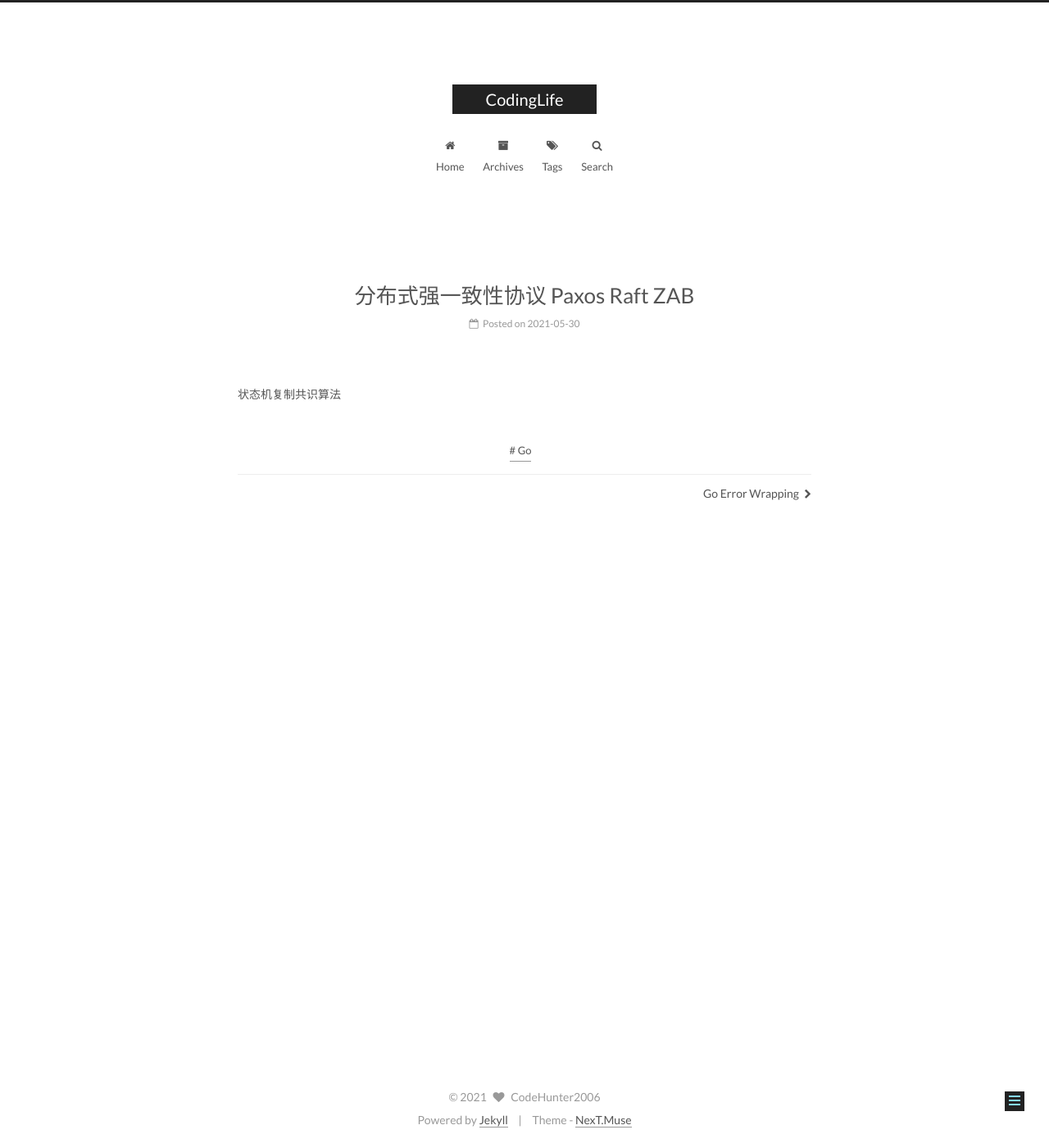
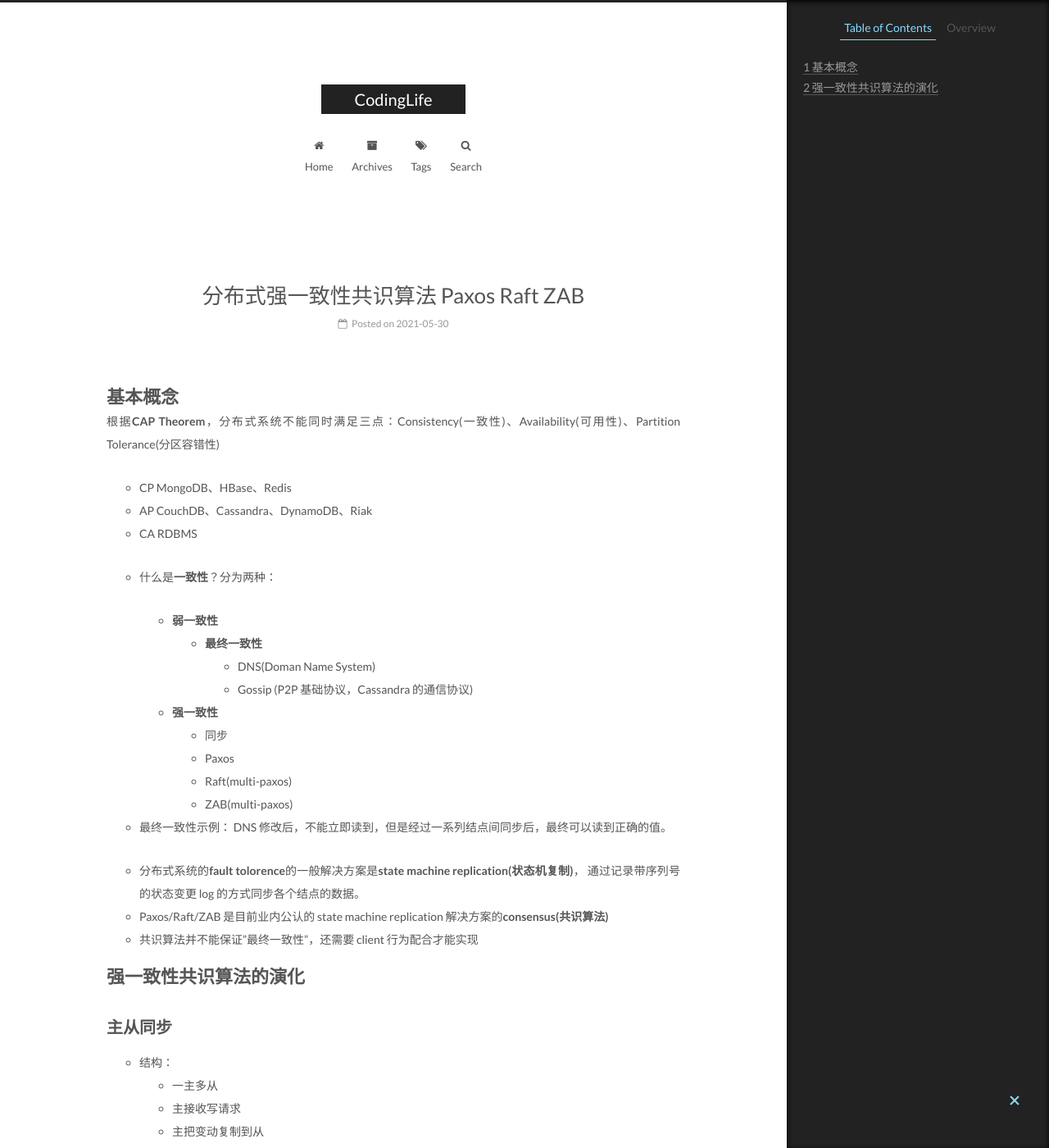
Before and after one commit to CodeHunter2006/CodeHunter2006.github.io, a Jekyll site: the page built from _posts/2021-05-30-Paxos_Raft_ZAB.md, in a window 1280 px wide and 1400 px high. Shown: the whole window at 82% size. Built offline with Jekyll 4.4.1, drawn with Linux system fonts in a browser that asks for light colours; some of the changed text lies outside the part shown.

Commit message:
[doc]: add contents.

```diff
--- a/_posts/2021-05-30-Paxos_Raft_ZAB.md
+++ b/_posts/2021-05-30-Paxos_Raft_ZAB.md
@@ -1,8 +1,112 @@
 ---
 layout: post
-title: "分布式强一致性协议 Paxos Raft ZAB"
+title: "分布式强一致性共识算法 Paxos Raft ZAB"
 date: 2021-05-30 23:00:00 +0800
 tags: Go
 ---
 
-状态机复制共识算法
+# 基本概念
+
+根据**CAP Theorem**，分布式系统不能同时满足三点：Consistency(一致性)、Availability(可用性)、Partition Tolerance(分区容错性)
+
+- CP
+  MongoDB、HBase、Redis
+- AP
+  CouchDB、Cassandra、DynamoDB、Riak
+- CA
+  RDBMS
+
+- 什么是**一致性**？分为两种：
+
+  - **弱一致性**
+    - **最终一致性**
+      - DNS(Doman Name System)
+      - Gossip (P2P 基础协议，Cassandra 的通信协议)
+  - **强一致性**
+    - 同步
+    - Paxos
+    - Raft(multi-paxos)
+    - ZAB(multi-paxos)
+
+- 最终一致性示例：
+  DNS 修改后，不能立即读到，但是经过一系列结点间同步后，最终可以读到正确的值。
+
+- 分布式系统的**fault tolorence**的一般解决方案是**state machine replication(状态机复制)**，
+  通过记录带序列号的状态变更 log 的方式同步各个结点的数据。
+- Paxos/Raft/ZAB 是目前业内公认的 state machine replication 解决方案的**consensus(共识算法)**
+- 共识算法并不能保证"最终一致性"，还需要 client 行为配合才能实现
+
+# 强一致性共识算法的演化
+
+## 主从同步
+
+- 结构：
+  - 一主多从
+  - 主接收写请求
+  - 主把变动复制到从
+  - 主**阻塞等待**所有从确认后才继续
+- 缺点：
+  - 任意一个从结点失败会导致主被阻塞，虽然保证了一致性，可用性却大大降低。
+
+## Quorum(多数派)
+
+- 基本思想：
+  - 每次写入保证`>N/2`个结点写成功
+  - 每次读取保证从`>N/2`个结点读出
+- 缺点：
+  - 在并发情况下，由于任意结点都可写入，可能发生不同结点保存的数据乱序
+
+## Basic Paxos
+
+Paxos 算法的发明者是 Lesile Lamport(他也是 Latex 的发明者)。
+他同时提出了`Basic Paxos`、`Multi Paxos`、`Fast Paxos`三种方案，
+同时用一个虚拟的名叫 Paxos 的希腊城邦的议会民主制度作为示例。
+
+- 角色介绍：
+
+  - Client
+    系统外部角色，请求发起者。比如"民众"。
+  - Prosper
+    接受 Client 请求，向集群提出提议(propose)。在冲突发生时，起到调节冲突的作用。像"议员"，替民众提出提案。
+  - Acceptor(Voter)
+    提议接收者，负责投票。只有在投票人数达到 Quorum(半数以上)时，提议才会最终被接受。像"国会投票人员"
+  - Learner
+    提议接受者，负责 backup，对集群一致性有影响。像"记录员"
+
+- Basic Paxos 两阶段、四步骤：
+
+  - Phase 1a: Prepare
+    Prosper 提出一个提案，编号为 N，N 大于这个 Prosper 之前提出的提案编号。请求 Acceptors 的 Quorum 接受。
+    此时只是一个提案编号，没有内容。
+  - Phase 1b: Promise
+    如果 N 大于此 Acceptor 之前接受的任何提案编号，则接受，否则拒绝。
+  - Phase 2a: Accept
+    如果 Prosper 得知达到了多数派，会发出 accept 请求，此请求包含提案编号 N 以及提案内容。
+  - Phase 2b: Accepted
+    如果此 Acceptor 在此期间没有收到任何编号大于 N 的提案，则接受此提案内容，否则忽略。
+
+- 通常场景：
+
+  - 按照上面执行完毕后，Prosper 会向 Leaner 发送记录请求，Leaner 记录后返回 response。
+
+- 少数 Accepter 失败场景：
+
+  - 由于仍然可以达到 Quorum，不影响整个流程。
+
+- Proposer 失败场景：
+
+  - 假设在 Proposer 发起 Prepare 后崩溃，那么编号 N 将不会发出 accept 请求，所以编号 N 不会最终接受。
+  - 然后另一个 Proposer 可以受理 Client 的请求，重新发起编号为 N+1 的提案，然后正常执行
+
+- 潜在问题：**活锁**(liveness/dueling)
+  如果有两个 Proposer，在对方提交新的编号后，自己就提出更大的编号，
+  导致整个过程始终卡在 Phase1，就形成了活锁
+- 解决方案：
+  如果 Prosper 意识到了活锁，则分别执行 random timeout，其中某方会先发出新的编号，执行完毕后另一方才提新的编号即可。
+
+- Basic Paxos 的问题：
+  - 实现困难
+  - 效率低(2 轮通信确认)
+  - 活锁
+
+## Multi Paxos
```
Also changed, not shown: _posts/2018-09-02-Linux_Shell_Command.md (+1 -0 lines), _posts/2020-12-13-Redis_Data_Structure.md (+8 -0 lines).
